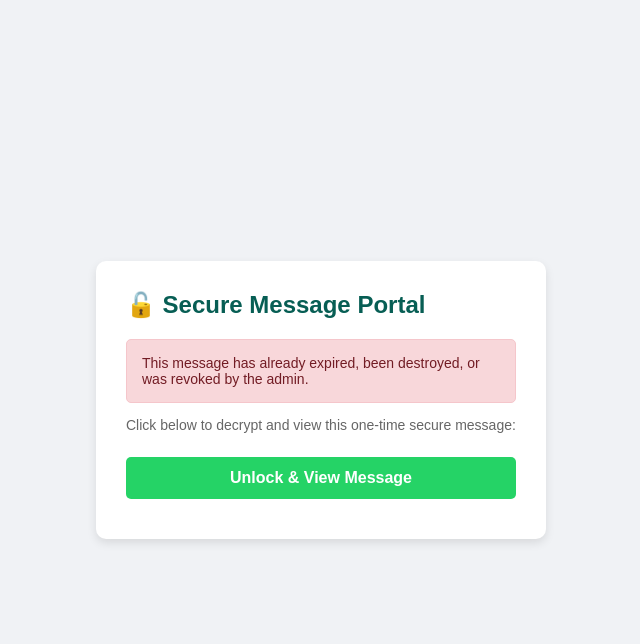
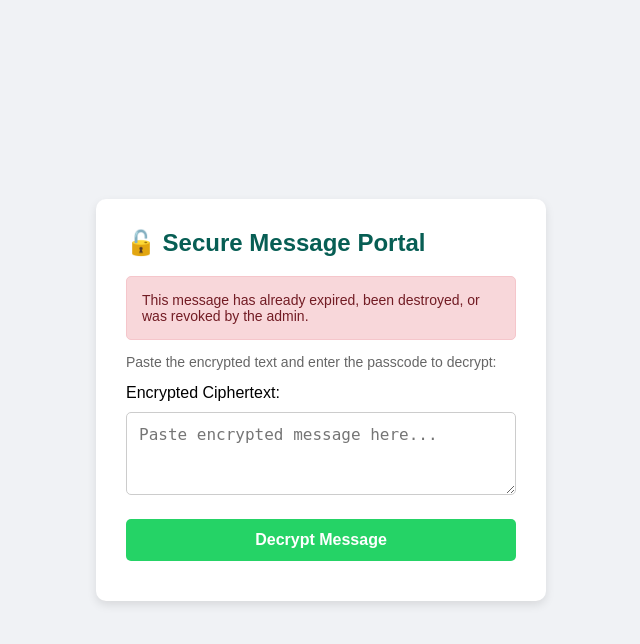
Before and after one commit to D-Boycyber/F-Messengar, a Flask app: page /decrypt/1 in a window 1280 px wide. Shown: the top 644 px of the page, without its empty margins (319-959 px from the left). Run offline with Flask 3, Linux system fonts and the light colour scheme.

Commit message:
Modify secure message view with textarea for ciphertext
Updated the form to include a textarea for encrypted input and modified the button text.

```diff
--- a/templates/view.html
+++ b/templates/view.html
@@ -8,7 +8,7 @@
         body { font-family: Arial, sans-serif; background: #f0f2f5; margin: 0; padding: 20px; display: flex; justify-content: center; align-items: center; min-height: 100vh; box-sizing: border-box; }
         .card { background: white; padding: 30px; border-radius: 10px; box-shadow: 0 4px 10px rgba(0,0,0,0.1); width: 100%; max-width: 450px; box-sizing: border-box; }
         h2 { color: #075e54; margin-top: 0; }
-        input, button { width: 100%; padding: 12px; margin: 10px 0; border: 1px solid #ccc; border-radius: 5px; box-sizing: border-box; font-size: 16px; }
+        textarea, input, button { width: 100%; padding: 12px; margin: 10px 0; border: 1px solid #ccc; border-radius: 5px; box-sizing: border-box; font-size: 16px; }
         button { background: #25d366; color: white; font-weight: bold; border: none; cursor: pointer; }
         button:hover { background: #1ebe5d; }
         .result { background: #ecfaf1; padding: 15px; border-radius: 5px; margin-top: 15px; word-break: break-all; border: 1px solid #d4edda; }
@@ -43,14 +43,17 @@
             </script>
         {% else %}
             <form method="POST">
+                <p style="color: #666; font-size: 14px;">Paste the encrypted text and enter the passcode to decrypt:</p>
+
+                <label>Encrypted Ciphertext:</label>
+                <textarea name="ciphertext" rows="3" placeholder="Paste encrypted message here..." required></textarea>
+
                 {% if has_passcode %}
-                    <p style="color: #666; font-size: 14px;">This message is password protected. Enter the passcode to view it:</p>
                     <label>Passcode:</label>
-                    <input type="password" name="passcode" placeholder="Enter passcode..." required>
-                {% else %}
-                    <p style="color: #666; font-size: 14px;">Click below to decrypt and view this one-time secure message:</p>
+                    <input type="text" name="passcode" placeholder="Enter passcode..." required>
                 {% endif %}
-                <button type="submit">Unlock & View Message</button>
+
+                <button type="submit">Decrypt Message</button>
             </form>
         {% endif %}
     </div>
```
